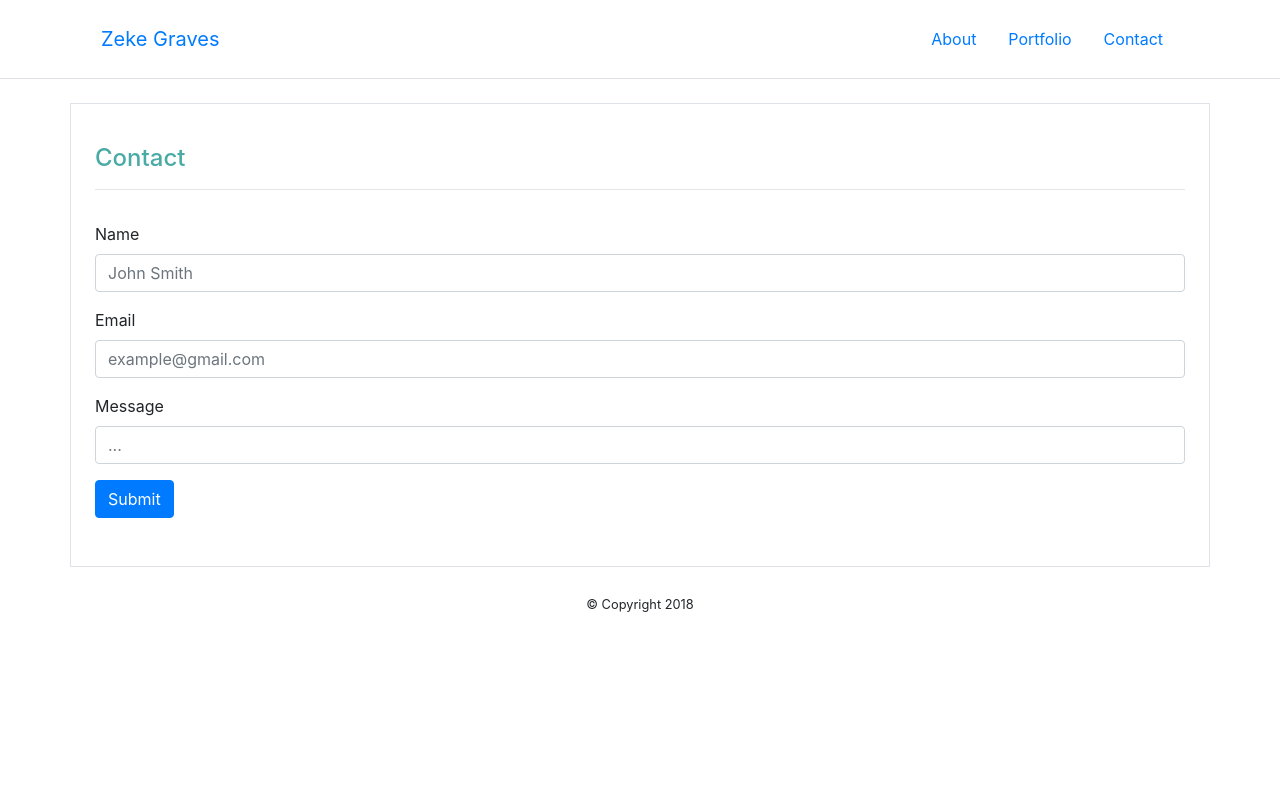
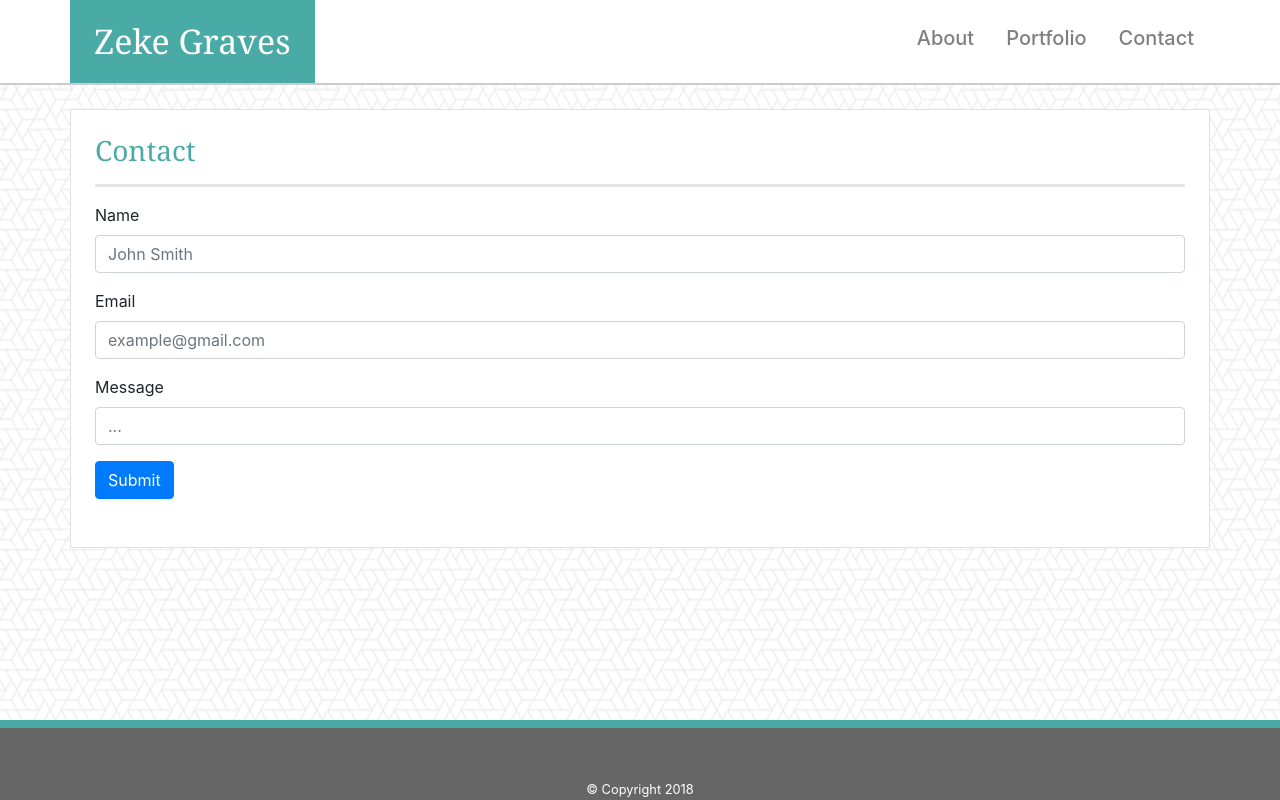
Before and after one commit to zinc-glaze/Bootstrap-Portfolio, a plain HTML site: page contact.html in a window 1280 px wide. Drawn offline with nearby package versions, Linux system fonts and the light colour scheme.

Commit message:
Added background image, finished header and footer, styled fonts

```diff
--- a/contact.html
+++ b/contact.html
@@ -6,27 +6,27 @@
     <meta name="viewport" content="width=device-width, initial-scale=1">
     <link rel="stylesheet" href="https://stackpath.bootstrapcdn.com/bootstrap/4.1.3/css/bootstrap.min.css" integrity="sha384-MCw98/SFnGE8fJT3GXwEOngsV7Zt27NXFoaoApmYm81iuXoPkFOJwJ8ERdknLPMO" crossorigin="anonymous">
 </head>
-<body>
+<body style="background-image: url(assets/images/what-the-hex.png);">
     <!-- Header & Nav Bar-->
-    <header class="border-bottom">
-        <div class="container">
-            <nav class="navbar">
-                <a class="navbar-brand py-3" href="index.html">Zeke Graves</a>
+    <header style="background-color: #ffffff; border-color: #cccccc; border-style: solid; border-width: 0px 0px 2px 0px">
+        <div class="container p-0">
+            <nav class="navbar p-0">
+                <a class="navbar-brand px-4 py-3 m-0" style="color: white; background-color: #4aaaa5; font-size: 34px; font-family: 'Georgia', Times, Times New Roman, serif;" href="index.html">Zeke Graves</a>
                 <span class="nav justify-content-end">
-                    <a class="nav-link" href="index.html">About</a>
-                    <a class="nav-link" href="portfolio.html">Portfolio</a>
-                    <a class="nav-link" href="contact.html">Contact</a>
+                    <a class="nav-link text-black-50 h5" href="index.html">About</a>
+                    <a class="nav-link text-black-50 h5" href="portfolio.html">Portfolio</a>
+                    <a class="nav-link text-black-50 h5" href="contact.html">Contact</a>
                 </span>
             </nav>
         </div>
     </header>
     <!-- Main Content-->
     <main>
-        <div class="container mt-4 mb-4 p-4 border">
-            <div class="row py-3">
+        <div class="container mt-4 mb-4 p-4 border" style="background-color: #ffffff;">
+            <div class="row">
                 <div class="col-md-12">
-                    <h4 style="color: #4aaaa5;">Contact</h4>
-                    <hr />
+                    <h3 style="color: #4aaaa5; font-family: 'Georgia', Times, Times New Roman, serif;">Contact</h3>
+                    <hr style="border-width: 3px 0px 0px 0px; border-style: solid;" />
                 </div>
             </div>
             <div class="row">
@@ -52,9 +52,9 @@
         </div>
     </main>
     <!-- Footer -->
-    <footer>
+    <footer class="fixed-bottom" style="height: 80px; color: white; background-color: #666666; border-color: #4aaaa5; border-width: 8px 0px 0px 0px; border-style: solid;">
         <div class="container">
-            <div class="row text-center">
+            <div class="row text-center pt-5">
                 <div class="col-md-12">
                     <small>&copy; Copyright 2018</small>
                 </div>
```
Also changed, not shown: index.html (+12 -12 lines), portfolio.html (+14 -15 lines).
